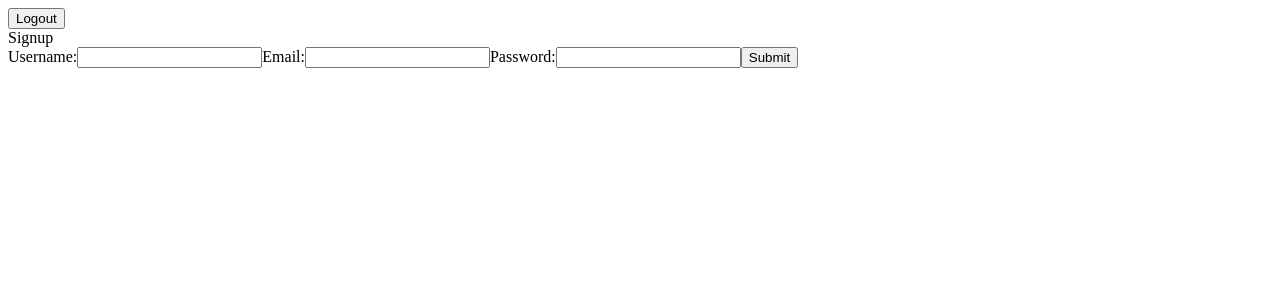
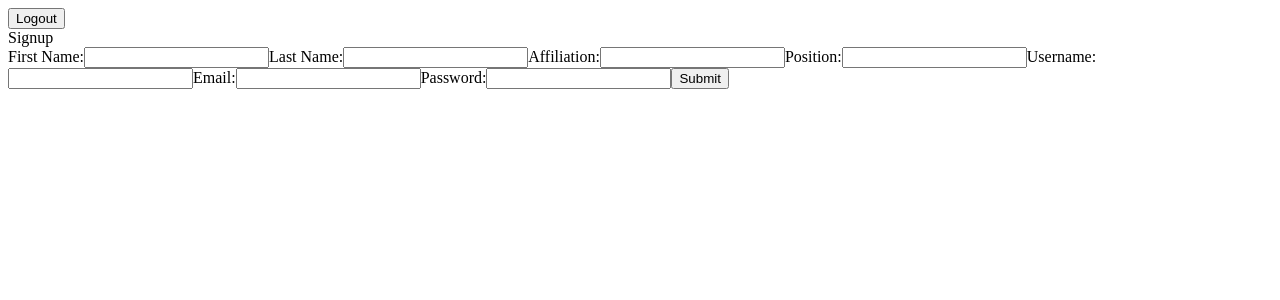
Before and after one commit to sarwar1995/clone-rfa, a React app: page /signup in a window 1280 px wide. Shown: the top 300 px of the page. Built offline with nearby package versions, Linux system fonts and the light colour scheme; the HTML template or start-up script is replaced by a standard one.

Commit message:
Created 'position' and 'affiliation' fields for signup

```diff
--- a/rfa/frontend/src/components/signup.js
+++ b/rfa/frontend/src/components/signup.js
@@ -1,14 +1,19 @@
 import React, { Component } from "react";
 import axiosInstance from "../axiosApi";
+
 
 
 class Signup extends Component{
     constructor(props){
         super(props);
         this.state = {
+            firstname: "",
+            lastname: "",
+            affiliation: "",
+            position: "",
             username: "",
+            email:"",
             password: "",
-            email:"",
             errors:""
         };
 
@@ -20,10 +25,15 @@ class Signup extends Component{
         this.setState({[event.target.name]: event.target.value});
     }
 
+    //('first_name', 'last_name', 'affiliation', 'position', 'email', 'username', 'password')
     async handleSubmit(event) {
         event.preventDefault();
         try {
             const response = await axiosInstance.post('/user/create/', {
+                first_name: this.state.firstname,
+                last_name: this.state.lastname,
+                affiliation: this.state.affiliation,
+                position: this.state.position,
                 username: this.state.username,
                 email: this.state.email,
                 password: this.state.password
@@ -42,6 +52,26 @@ class Signup extends Component{
             <div>
                 Signup
                 <form onSubmit={this.handleSubmit}>
+                    <label>
+                        First Name:
+                        <input name="firstname" type="text" value={this.state.firstname} onChange={this.handleChange}/>
+                        { this.state.errors.firstname ? this.state.errors.firstname : null}
+                    </label>
+                    <label>
+                        Last Name:
+                        <input name="lastname" type="text" value={this.state.lastname} onChange={this.handleChange}/>
+                        { this.state.errors.lastname ? this.state.errors.lastname : null}
+                    </label>
+                    <label>
+                        Affiliation:
+                        <input name="affiliation" type="text" value={this.state.affiliation} onChange={this.handleChange}/>
+                        { this.state.errors.affiliation ? this.state.errors.affiliation : null}
+                    </label>
+                    <label>
+                        Position:
+                        <input name="position" type="text" value={this.state.position} onChange={this.handleChange}/>
+                        { this.state.errors.position ? this.state.errors.position : null}
+                    </label>
                     <label>
                         Username:
                         <input name="username" type="text" value={this.state.username} onChange={this.handleChange}/>
```
Also changed, not shown: 2 other files (tests, documents, lock files or other folders).
